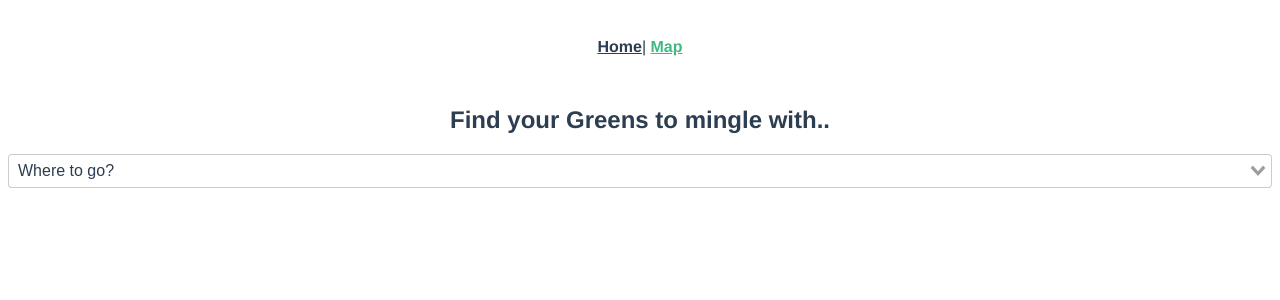
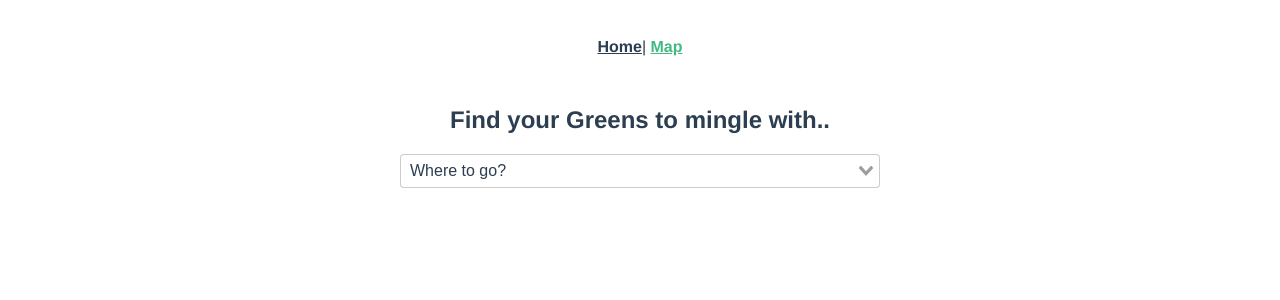
Before and after one commit to plutach/greencard-web, a Vue app: page /map in a window 1280 px wide. Shown: the top 300 px of the page. Built offline with nearby package versions, Linux system fonts and the light colour scheme.

Commit message:
Fix Select, Add title img.

```diff
--- a/public/index.html
+++ b/public/index.html
@@ -1,17 +1,17 @@
 <!DOCTYPE html>
 <html lang="en">
+
 <head>
   <meta charset="utf-8">
   <meta http-equiv="X-UA-Compatible" content="IE=edge">
   <meta name="viewport" content="width=device-width,initial-scale=1.0">
-    <link rel="icon" href="<%= BASE_URL %>favicon.ico">
+  <link rel="icon" href="<%= BASE_URL %>leaf.png">
   <title><%= htmlWebpackPlugin.options.title %></title>
 </head>
+
 <body>
-    <noscript>
-      <strong>We're sorry but <%= htmlWebpackPlugin.options.title %> doesn't work properly without JavaScript enabled. Please enable it to continue.</strong>
-    </noscript>
   <div id="app"></div>
   <!-- built files will be auto injected -->
 </body>
+
 </html>
--- /dev/null
+++ b/src/scss/main.css
@@ -0,0 +1 @@
+/* add global styling here */
--- a/src/views/Map.vue
+++ b/src/views/Map.vue
@@ -1,11 +1,15 @@
 <template>
   <div class="map">
     <h2>Find your Greens to mingle with..</h2>
-    <!-- <select v-model="placeVal" placeholder="Where to go?">
-      <option v-for="place in places" :value="place" :key="place">{{place.title }}</option>
-    </select>-->
-
-    <v-select class="style-chooser" placeholder="Where to go?" :options="places.title" />
+    <!-- TODO add a multi select menu  -->
+    <div id="sel">
+      <v-select
+        v-model="placeVal"
+        class="style-chooser"
+        placeholder="Where to go?"
+        :options="places"
+      />
+    </div>
   </div>
 </template>
 
@@ -20,18 +24,11 @@ export default Vue.extend({
   data() {
     return {
       places: [
-        {
-          title: "Community Garden",
-        },
-        {
-          title: "Hiking Trails",
-        },
-        {
-          title: "Camping Grounds",
-        },
-        {
-          title: "Parks",
-        },
+        "Commuity Gardens",
+        "Hiking Trails",
+        "Camping Grounds",
+        "Parks",
+        "Forests",
       ],
       placeVal: null,
     };
@@ -39,19 +36,26 @@ export default Vue.extend({
 });
 </script>
 
-<style scoped>
+<style scoped lang="scss">
+#sel {
+  max-width: 30em;
+  margin: 1em auto;
+}
+
+$vs-state-active-bg: #42b983;
+
 .style-chooser .vs__search::placeholder,
 .style-chooser .vs__dropdown-toggle,
 .style-chooser .vs__dropdown-menu {
   background: #dfe5fb;
   border: none;
-  color: #394066;
+  color: $vs-state-active-bg;
   text-transform: lowercase;
   font-variant: small-caps;
 }
 
 .style-chooser .vs__clear,
 .style-chooser .vs__open-indicator {
-  fill: #394066;
+  fill: #989b9a;
 }
 </style>
```
Lines whose indentation alone changed are shown as unchanged.
